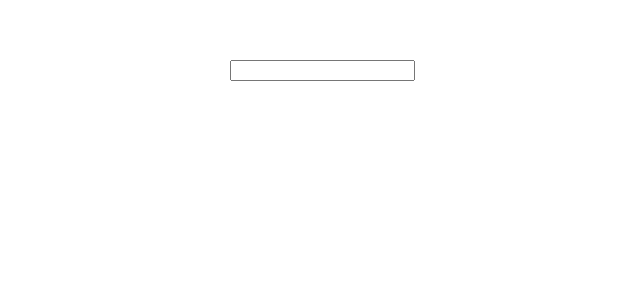
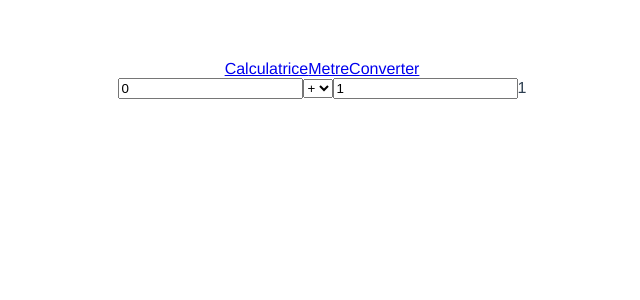
Before and after one commit to Shyrro/FGES_Vue_3_2021, a Vue app in the folder my-vue-app/: page / in a window 1280 px wide. Shown: the top 300 px of the page, without its empty margins (318-958 px from the left). Built offline with nearby package versions, Linux system fonts and the light colour scheme.

Commit message:
Add TP1 + router
Signed-off-by: Shyrro <zsahmane@gmail.com>

```diff
--- a/my-vue-app/package.json
+++ b/my-vue-app/package.json
@@ -7,7 +7,8 @@
     "serve": "vite preview"
   },
   "dependencies": {
-    "vue": "^3.0.5"
+    "vue": "^3.0.5",
+    "vue-router": "^4.0.3"
   },
   "devDependencies": {
     "@vitejs/plugin-vue": "^1.1.2",
--- a/my-vue-app/src/App.vue
+++ b/my-vue-app/src/App.vue
@@ -1,16 +1,19 @@
 <template>
-  <SelectArray />
+  <!-- <Calculatrice />-->
+  <router-link :to="{ path: '/' }">Calculatrice</router-link>
+  <router-link :to="{ path: '/MetreConverter'}">MetreConverter</router-link>
+  <router-view></router-view>
 </template>
 
 <script lang="ts">
 import { defineComponent } from 'vue';
-import SelectArray from './components/Exo2/SelectArray.vue';
+// import Calculatrice from './components/TP1/Exo1/Calculatrice.vue';
 
 export default defineComponent({
   name: 'App',
-  components: {
-    SelectArray,
-  },
+  // components: {
+  //   Calculatrice,
+  // },
 });
 </script>
 
--- /dev/null
+++ b/my-vue-app/src/components/TP1/Exo1/Calculatrice.vue
@@ -0,0 +1,43 @@
+<template>
+  <div>
+    <input type="text" v-model.number="number1">
+    <select v-model="sign">
+      <option v-for="s in signs" :key="s" :value="s">{{ s }}</option>
+    </select>
+    <input type="text" v-model.number="number2">
+    <span> {{ result }} </span>
+  </div>
+</template>
+
+<script lang="ts">
+import { defineComponent } from 'vue';
+
+export default defineComponent({
+  data() {
+    return {
+      number1: 0,
+      signs: ['+', '-', '/', '*'],
+      sign: '+',
+      number2: 1,
+    };
+  },
+  computed: {
+    result(): number {
+      switch (this.sign) {
+        case '+':
+          return this.number1 + this.number2;
+        case '-':
+          return this.number1 - this.number2;
+        case '/':
+          return this.number1 / this.number2;
+        case '*':
+          return this.number1 * this.number2;
+      }
+
+      return 0;
+    },
+  },
+});
+</script>
+
+<style scoped></style>
--- /dev/null
+++ b/my-vue-app/src/components/TP1/Exo2/MetreConverter.vue
@@ -0,0 +1,44 @@
+<template>
+  <div>
+    <input type="text" v-model.number="km" />
+
+    <span> m : {{ m }} </span>
+    <span> cm : {{ cm }} </span>
+    <span> mm : {{ mm }} </span>
+  </div>
+</template>
+
+<script lang="ts">
+import { defineComponent } from 'vue';
+
+export default defineComponent({
+  data() {
+    return {
+      km: 0,
+      m: 0,
+      cm: 0,
+      mm: 0,
+    };
+  },
+  watch: {
+    km(value) {
+      this.m = value * 1000;
+      this.cm = this.m * 100;
+      this.mm = this.cm * 10;
+    },
+  },
+  //   computed: {
+  //     m(): number {
+  //       return this.km * 1000;
+  //     },
+  //     cm(): number {
+  //       return this.m * 100;
+  //     },
+  //     mm(): number {
+  //       return this.cm * 10;
+  //     },
+  //   },
+});
+</script>
+
+<style scoped></style>
--- a/my-vue-app/src/main.ts
+++ b/my-vue-app/src/main.ts
@@ -2,5 +2,6 @@ import { createApp } from 'vue'
 // TypeScript error? Run VSCode command
 // TypeScript: Select TypeScript version - > Use Workspace Version
 import App from './App.vue'
+import router from './router'
 
-createApp(App).mount('#app')
+createApp(App).use(router).mount('#app')
--- /dev/null
+++ b/my-vue-app/src/shims-vue.d.ts
@@ -0,0 +1,5 @@
+declare module '*.vue' {
+  import type { DefineComponent } from 'vue';
+  const component: DefineComponent;
+  export default component;
+}
```
Also changed, not shown: my-vue-app/src/components/Child.vue (added, +21 -0 lines), my-vue-app/src/components/ParentInput.vue (added, +27 -0 lines), my-vue-app/src/router/index.ts (added, +26 -0 lines), 1 other file (tests, documents, lock files or other folders).
